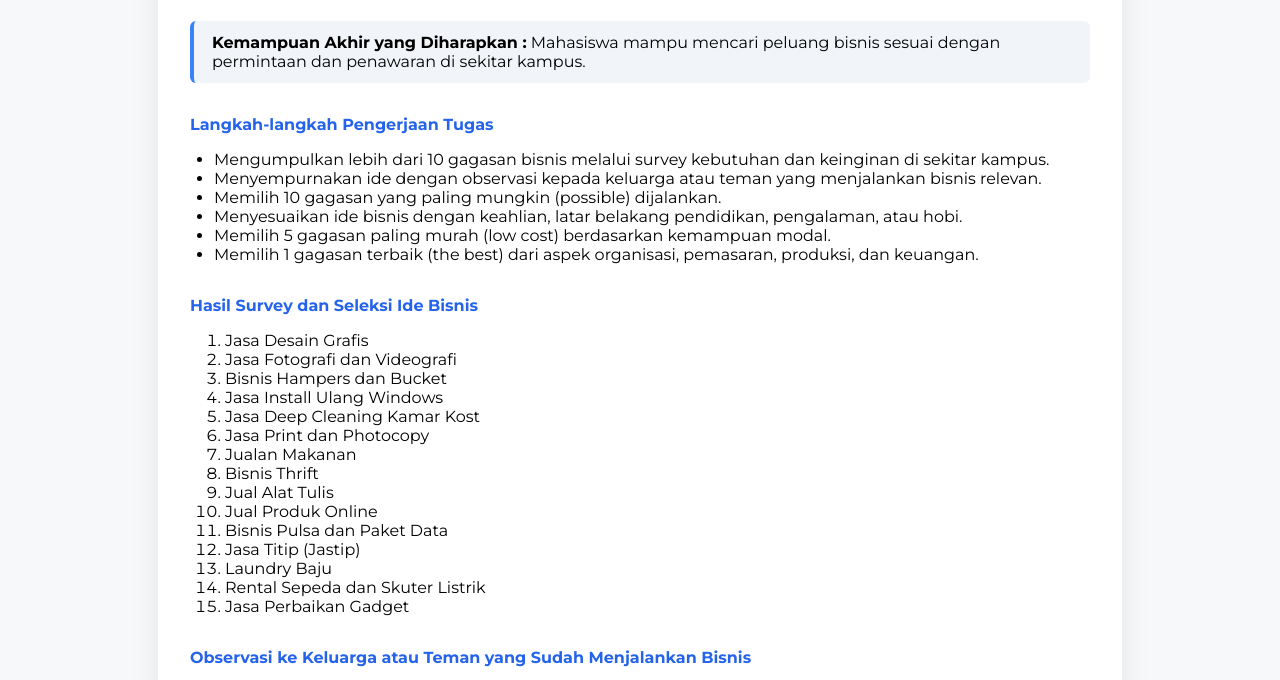
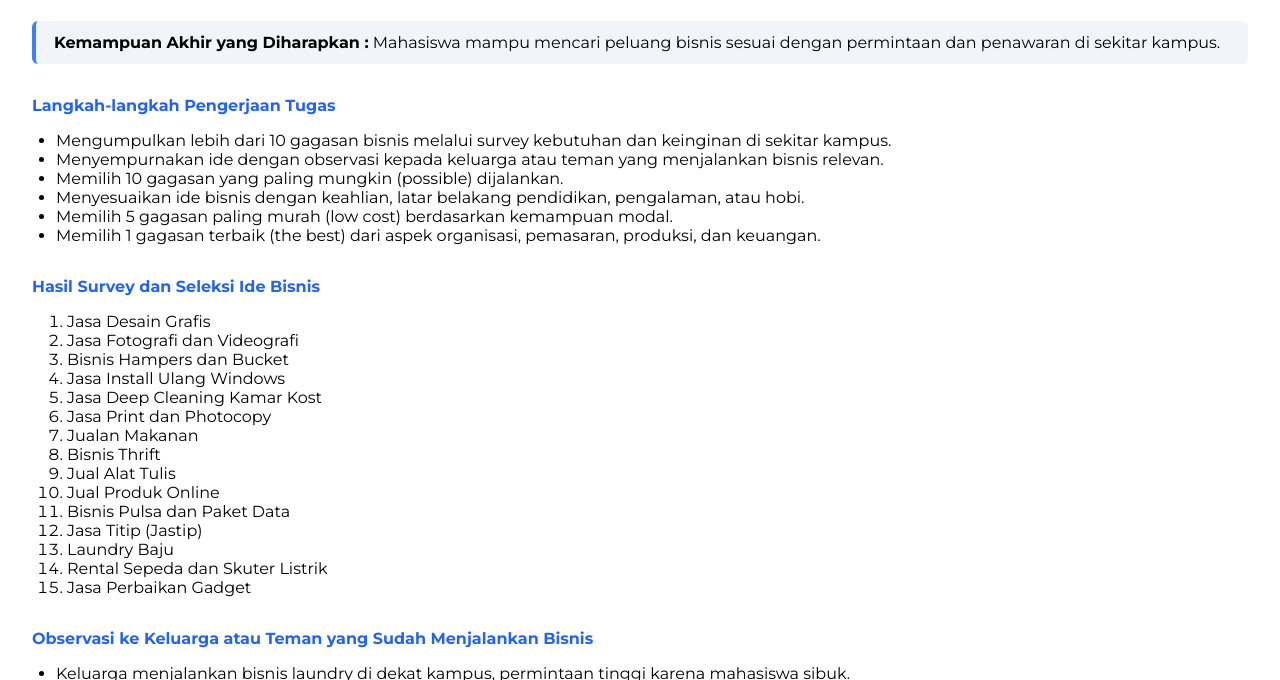
Before and after one commit to akbar2025-rgb/kewirausahaan, a plain HTML site: page index.html in a window 1280 px wide. Shown: the part 223-903 px from the top of the page. Drawn offline with Linux system fonts and the light colour scheme.

Commit message:
Update index.html

```diff
--- a/index.html
+++ b/index.html
@@ -13,7 +13,7 @@
             padding: 0;
         }
         .container {
-            max-width: 900px;
+            max-width;
             background: #fff;
             margin: 40px auto;
             padding: 32px;
```
